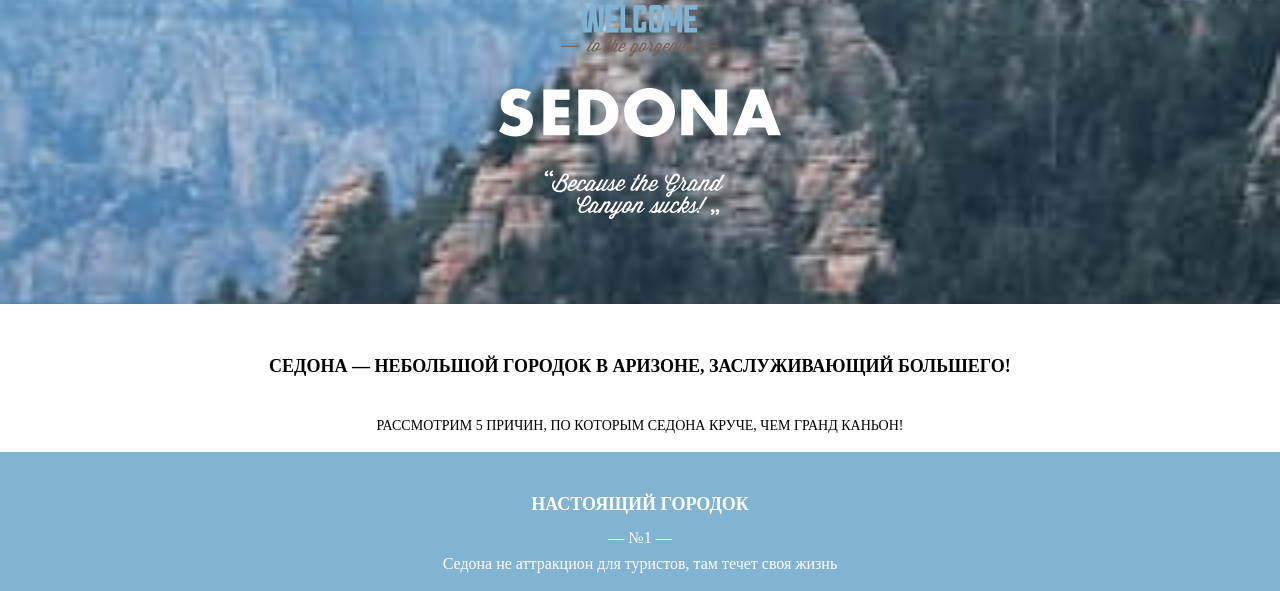
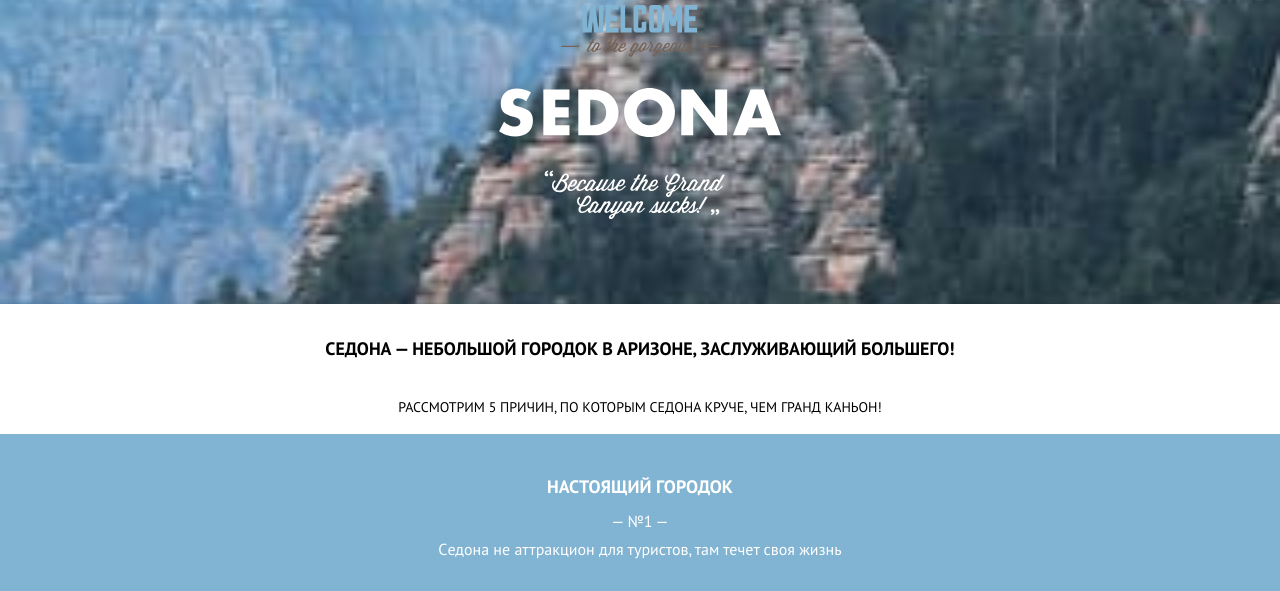
Before and after one commit to uzinok/Sedona, a plain HTML site: page index.html in a window 1280 px wide. Shown: the part 145-736 px from the top of the page. Drawn offline with Linux system fonts and the light colour scheme.

Commit message:
поправляет стили мобильной версии в index.html

```diff
--- a/css/style.css
+++ b/css/style.css
@@ -1,4 +1,21 @@
+@font-face {
+	font-family: 'PT Sans';
+	font-weight: 400;
+	font-style: normal;
+	font-display: swap;
+	src: url(../fonts/ptsans.woff2) format('woff2'), url(../fonts/ptsans.woff) format('woff');
+}
+
+@font-face {
+	font-family: 'PT Sans';
+	font-weight: 700;
+	font-style: normal;
+	font-display: swap;
+	src: url(../fonts/ptsansbold.woff2) format('woff2'), url(../fonts/ptsansbold.woff) format('woff');
+}
+
 body {
+	font-family: 'PT Sans', Arial, Helvetica, sans-serif;
 	margin: 0;
 	min-width: 320px;
 }
@@ -92,7 +109,8 @@ body {
 	padding-top: 32px;
 }
 
-.section-advantages__title {
+.title {
+	margin-top: 0;
 	margin-bottom: 35px;
 	text-align: center;
 	font-weight: 700;
@@ -101,7 +119,7 @@ body {
 	text-transform: uppercase;
 }
 
-.section-advantages__subtitle {
+.subtitle {
 	text-align: center;
 	font-weight: 400;
 	font-size: 14px;
@@ -230,7 +248,8 @@ body {
 
 /* hashtag */
 .hashtag {
-	padding-bottom: 34px;
+	margin: 0;
+	margin-bottom: 34px;
 	text-align: center;
 }
 
@@ -249,6 +268,7 @@ body {
 }
 
 .map__media {
+	display: block;
 	width: 100%;
 	height: 350px;
 	object-fit: cover;
@@ -257,6 +277,8 @@ body {
 /* social-list */
 .social-list {
 	list-style-type: none;
+	margin-top: 0;
+	margin-bottom: 40px;
 	padding: 0;
 	display: flex;
 	gap: 6px;
@@ -265,6 +287,7 @@ body {
 
 /* developers */
 .developers {
+	margin: 0;
 	text-align: center;
 	font-size: 14px;
 	line-height: 150%;
--- a/index.html
+++ b/index.html
@@ -41,10 +41,12 @@
 
 	<main>
 		<section class="section-advantages">
+			<h2 class="visually-hidden">преимущества</h2>
+
 			<div class="container">
-				<p class="section-advantages__title">СЕДОНА — небольшой городок в Аризоне, заслуживающий большего!</p>
-				<h1 class="section-advantages__subtitle">Рассмотрим 5 причин, по которым Седона круче, чем
-					Гранд каньон!</h1>
+				<p class="title">СЕДОНА — небольшой городок в Аризоне, заслуживающий большего!</p>
+				<p class="subtitle">Рассмотрим 5 причин, по которым Седона круче, чем
+					Гранд каньон!</p>
 			</div>
 
 			<ol class="section-advantages__advantages advantages">
@@ -71,7 +73,9 @@
 							<p>Не только китайского, но и местного производства!</p>
 						</li>
 					</ul>
+
 				</li>
+
 				<li class="advantages__item">
 					<img class="advantages__img" src="./img/advantages-2.jpg" alt="Вид отеля из кустов на фоне гор." width="320"
 						height="260">
@@ -81,6 +85,7 @@
 						<p>Да, по нему можно пройти! Если вы осмелитесь, конечно</p>
 					</div>
 				</li>
+
 				<li class="advantages__item">
 					<div class="advantages__article">
 						<h2 class="advantages__title">Небольшая площадь</h2>
@@ -106,14 +111,13 @@
 		</section>
 	</main>
 
-	<div class="interest">
-		<div class="container">
-			<p class="interest__title">Заинтересовались?</p>
-			<p class="interest__sub-title">Укажите предполагаемые даты поездки, и мы покажем вам лучшие предложения гостиниц в седоне
-			</p>
+	<div class="interest container">
+		<p class="interest__title">Заинтересовались?</p>
+		<p class="interest__sub-title">Укажите предполагаемые даты поездки, и мы покажем вам лучшие предложения гостиниц в
+			седоне
+		</p>
 
-			<a href="" class="interest__btn btn">Найти гостиницу</a>
-		</div>
+		<a href="" class="interest__btn btn">Найти гостиницу</a>
 	</div>
 
 	<footer class="page-footer">
@@ -132,8 +136,7 @@
 			</ul>
 
 			<p class="page-footer__developers developers"><span>Разработано</span> <a href="#"><img
-						src="img/logo-htmlacademy.svg"
-						alt="Логотип HTML ACADEMY."></a></p>
+						src="img/logo-htmlacademy.svg" alt="Логотип HTML ACADEMY."></a></p>
 		</div>
 	</footer>
 
```
